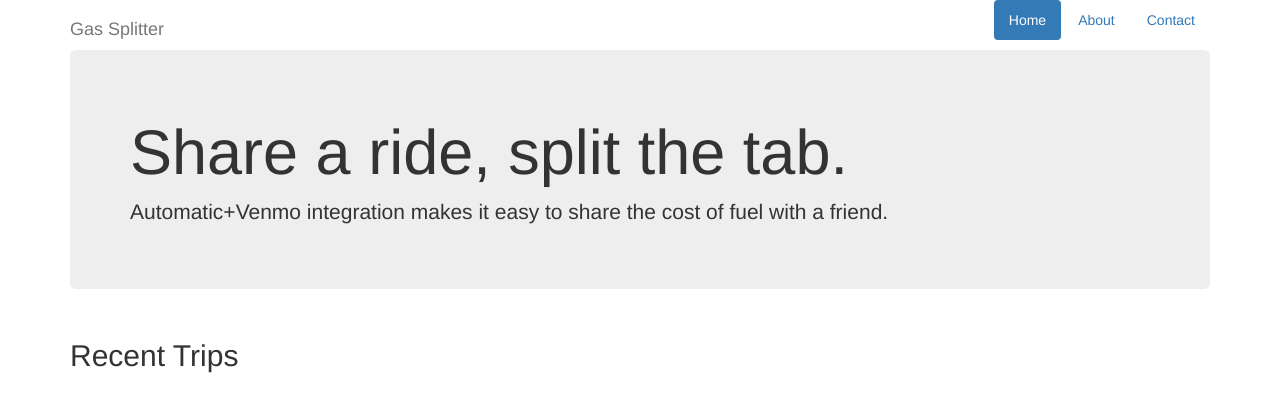
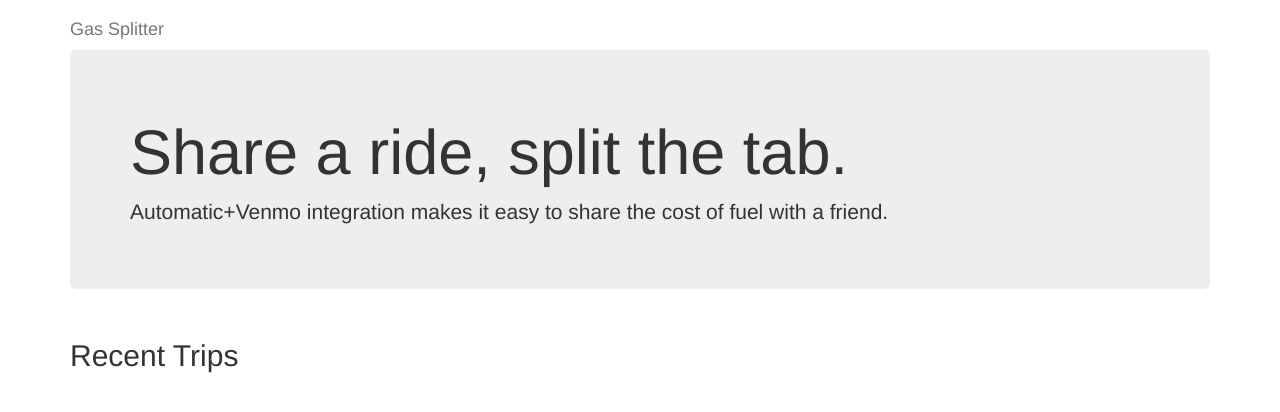
Before and after one commit to abbyoung/automatic-trip, a Flask app: page / in a window 1280 px wide. Shown: the top 412 px of the page. Run offline with Flask 2, Linux system fonts and the light colour scheme; data that the repository does not hold is empty; some libraries are stand-ins or nearby versions.

Commit message:
removed unused nav

```diff
--- a/templates/base.html
+++ b/templates/base.html
@@ -27,13 +27,7 @@
   <body>
     <div class="container">
       <div class="header clearfix">
-        <nav>
-          <ul class="nav nav-pills pull-right">
-            <li role="presentation" class="active"><a href="#">Home</a></li>
-            <li role="presentation"><a href="#">About</a></li>
-            <li role="presentation"><a href="#">Contact</a></li>
-          </ul>
-        </nav>
+
     {% block content %}
     {% endblock %}
     <footer class="footer">
```
